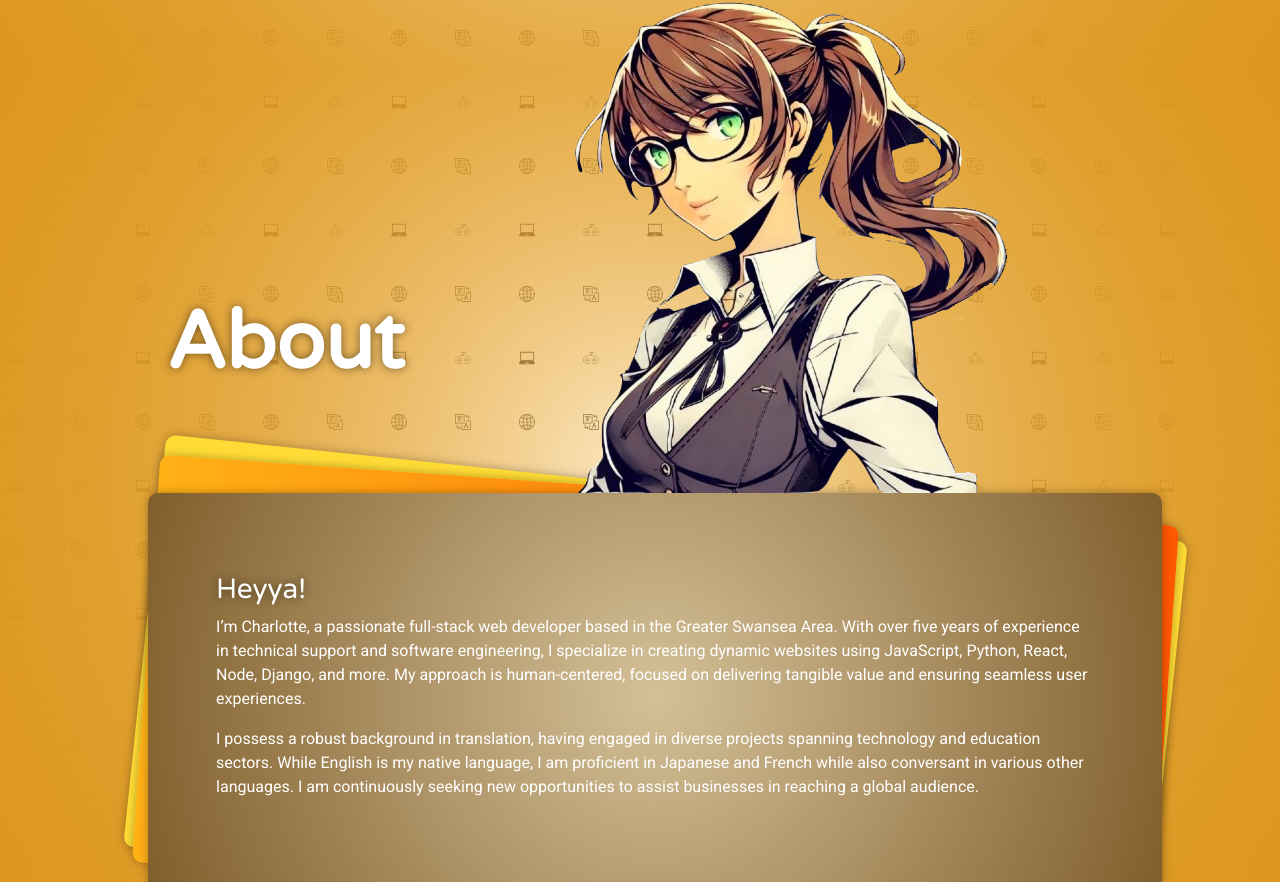
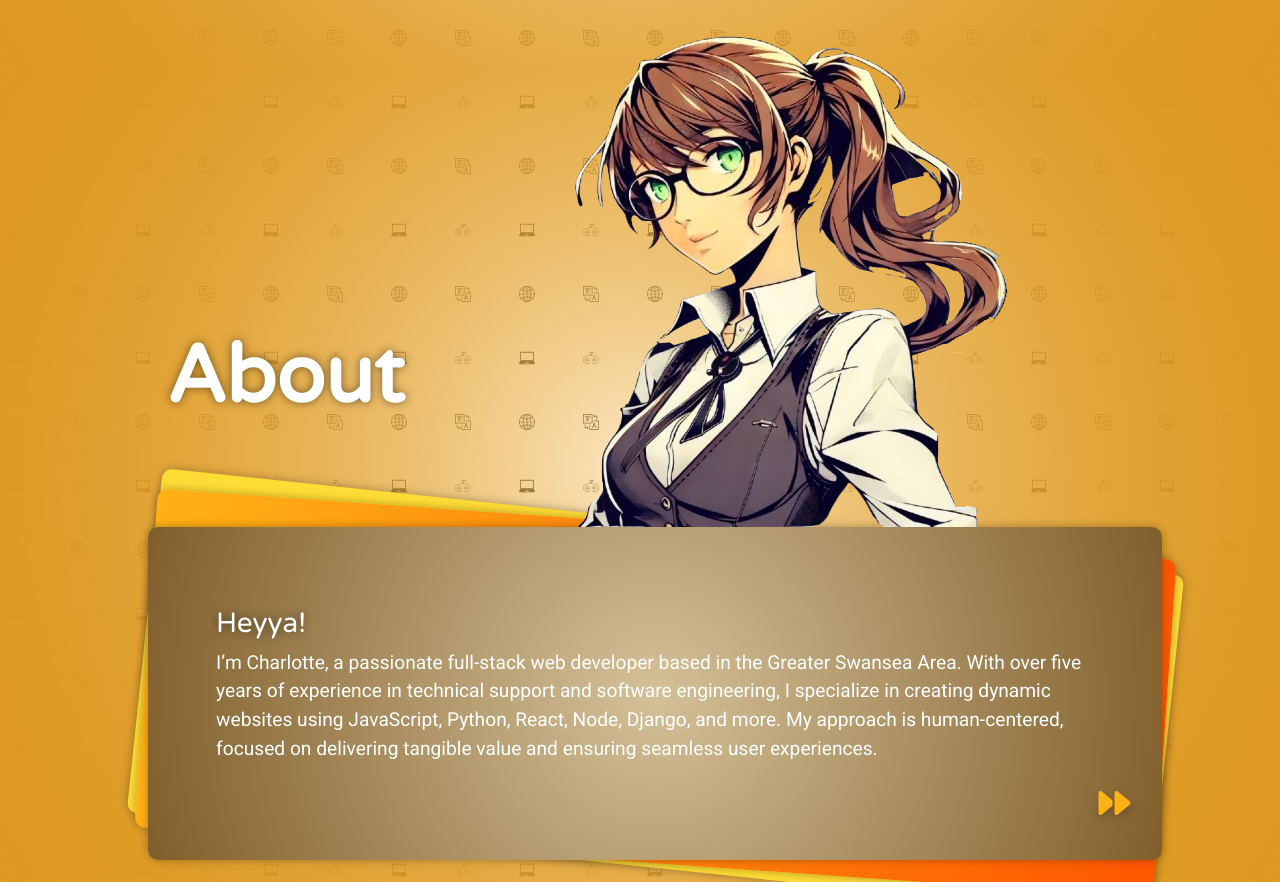
Before and after one commit to Terafora/profile-version-3, a React (Create React App) app: page / in a window 1280 px wide. Shown: the part 730-1612 px from the top of the page. Built offline with nearby package versions, Linux system fonts and the light colour scheme.

Commit message:
Implement text advance on About component and restyle accordingly.

```diff
--- a/src/App.css
+++ b/src/App.css
@@ -134,6 +134,7 @@ nav {
     padding: 2rem 0;
     min-height: 100vh;
     margin-bottom: 10rem;
+    font-size: 1.2rem;
 }
 
 .about-bg-layer1 {
@@ -169,6 +170,20 @@ nav {
     max-width: 100%;
     border-radius: 50%;
     box-shadow: 0 0 10px rgba(0, 0, 0, 0.5);
+}
+
+.next-text-button {
+    position: absolute;
+    bottom: 1rem;
+    right: 2rem;
+    font-size: 2rem;
+    color: #FFB116;
+    cursor: pointer;
+    text-shadow: 0 4px 8px rgba(0, 0, 0, 0.2);
+}
+
+.next-text-button:hover {
+    color: #FFDC35;
 }
 
 // Recent Projects Section
--- a/src/components/About.jsx
+++ b/src/components/About.jsx
@@ -1,8 +1,18 @@
-import React from 'react';
+import React, { useState } from 'react';
 import { useTranslation } from 'react-i18next';
 
 export default function About() {
     const { t } = useTranslation();
+    const [currentTextIndex, setCurrentTextIndex] = useState(0);
+
+    const aboutTexts = [
+        t('aboutText1'),
+        t('aboutText2'),
+    ];
+
+    const handleNextText = () => {
+        setCurrentTextIndex((prevIndex) => (prevIndex + 1) % aboutTexts.length);
+    };
 
     return (
         <section className="row about">
@@ -16,8 +26,13 @@ export default function About() {
                                 <div className="col-12 d-flex justify-content-center align-items-center py-5 px-5">
                                     <div>
                                         <h3>{t('hello')}</h3>
-                                        <p>{t('aboutText1')}</p>
-                                        <p>{t('aboutText2')}</p>
+                                        <p>{aboutTexts[currentTextIndex]}</p>
+                                        <p
+                                            onClick={handleNextText}
+                                            className="next-text-button"
+                                        >
+                                            <i class="fa-solid fa-forward"></i>
+                                        </p>
                                     </div>
                                 </div>
                             </div>
```
